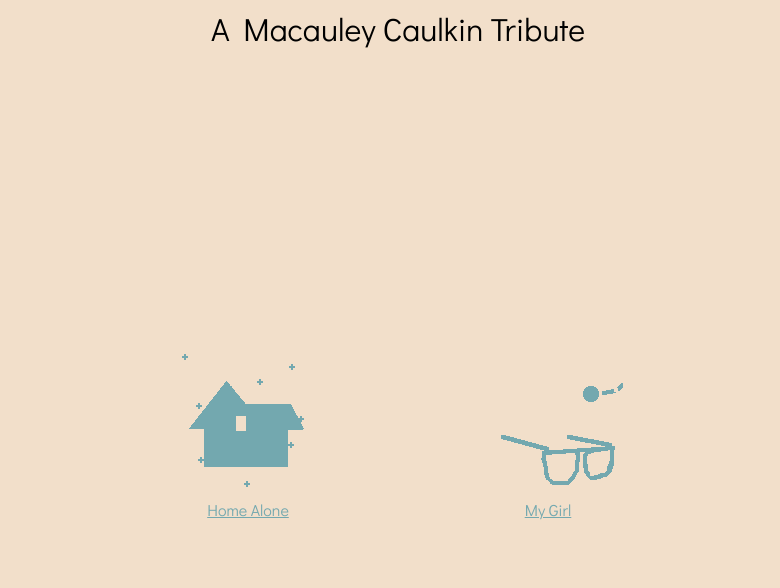
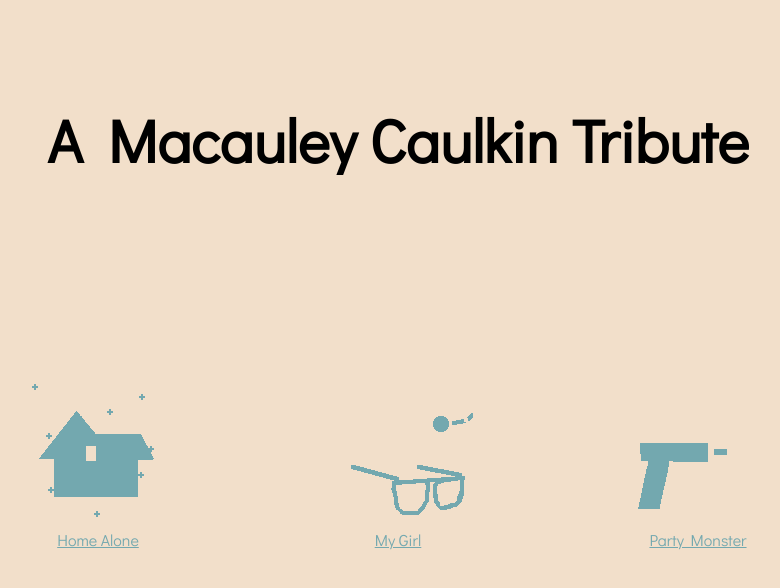
Before and after one commit to telaviv/macauley-lightbox, a plain HTML site: page index.html in a window 1280 px wide. Shown: the whole page, without its empty margins (242-1022 px from the left). Drawn offline with Linux system fonts and the light colour scheme; no server answers.

Commit message:
finished with all gifs.

```diff
--- a/index.html
+++ b/index.html
@@ -1,6 +1,6 @@
 <html>
   <head>
-<link href="https://fonts.googleapis.com/css?family=Didact+Gothic|Tangerine" rel="stylesheet">
+    <link href="https://fonts.googleapis.com/css?family=Didact+Gothic" rel="stylesheet">
     <link rel="stylesheet" type="text/css" href="main.css">
   </head>
   <body>
@@ -15,6 +15,10 @@
           <img src="my-girl.gif" />
           <a href="javascript:;">My Girl</a>
         </div>
+        <div class="gallery">
+          <img src="party-monster.gif" />
+          <a href="javascript:;">Party Monster</a>
+        </div>
       </div>
     </div>
     <div class="overlay hide">
--- a/main.css
+++ b/main.css
@@ -8,15 +8,16 @@
 }
 
 h1 {
-    font-weight: normal;
     text-align: center;
+    font-size: 60px;
+    margin: 100px;
 }
 
 .galleries {
     display: flex;
     justify-content: space-around;
-    margin: 300px auto;
-    width: 600px;
+    margin: 200px auto;
+    width: 900px;
 }
 
 .gallery {
```
Also changed, not shown: party-monster.gif (added).
